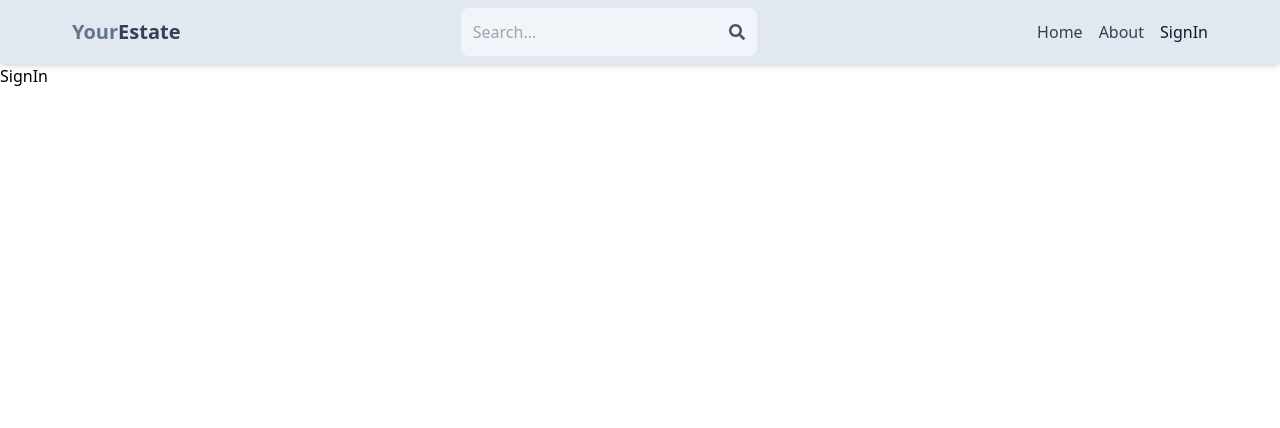
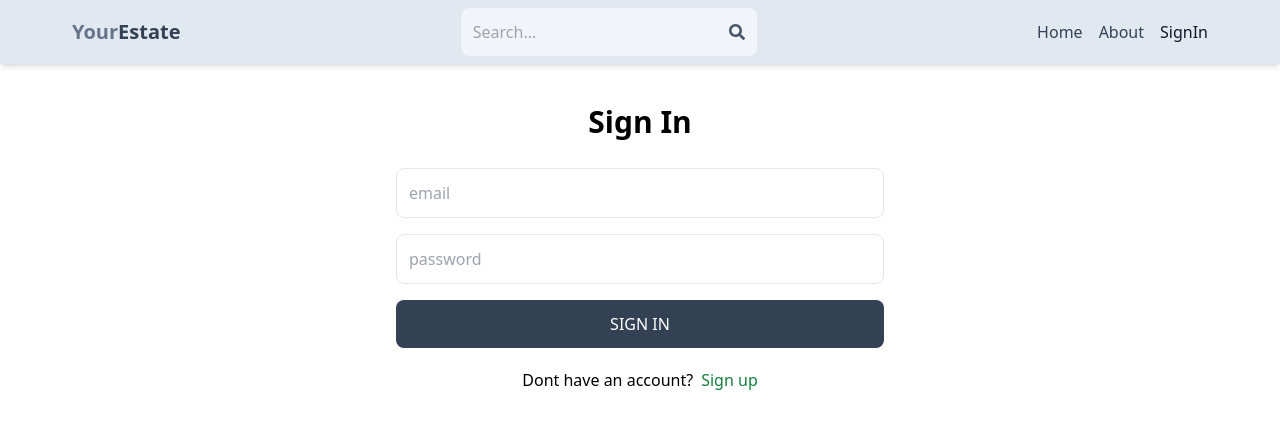
Before and after one commit to sonai21/Mern_Estate_app, a React (Vite) app in the folder client/: page /sign-in in a window 1280 px wide. Shown: the top 428 px of the page. Built offline with nearby package versions, Linux system fonts and the light colour scheme.

Commit message:
complete sign in page functionality

```diff
--- a/client/src/pages/SignIn.jsx
+++ b/client/src/pages/SignIn.jsx
@@ -1,5 +1,76 @@
-import React from "react";
+import React, { useState } from "react";
+import { Link, Navigate, useNavigate } from "react-router-dom";
 
 export default function SignIn() {
-  return <div>SignIn</div>;
+  const [formData, setFormData] = useState({});
+  const [error, setError] = useState(null);
+  const [loading, setLoading] = useState(false);
+  const navigate = useNavigate();
+  const handleChange = (e) => {
+    setFormData({
+      ...formData,
+      [e.target.id]: e.target.value,
+    });
+  };
+  const handleSubmit = async (e) => {
+    //prevent refreshing page
+    e.preventDefault();
+    try {
+      setLoading(true);
+      const res = await fetch("/api/auth/signin", {
+        method: "POST",
+        headers: {
+          "Content-Type": "application/json",
+        },
+        body: JSON.stringify(formData),
+      });
+      const data = await res.json();
+      if (data.success === false) {
+        setLoading(false);
+        setError(data.message);
+        return;
+      }
+      setLoading(false);
+      setError(null);
+      navigate("/");
+    } catch (error) {
+      setLoading(false);
+      setError(data.message);
+    }
+  };
+  return (
+    <div className="p-3 max-w-lg mx-auto">
+      <h1 className="text-3xl text-center font-semibold my-7">Sign In</h1>
+      <form onSubmit={handleSubmit} className="flex flex-col gap-4">
+        <input
+          type="email"
+          placeholder="email"
+          className="border p-3 rounded-lg "
+          id="email"
+          onChange={handleChange}
+        />
+        <input
+          type="password"
+          placeholder="password"
+          className="border p-3 rounded-lg "
+          id="password"
+          onChange={handleChange}
+        />
+        <button
+          disabled={loading}
+          className="bg-slate-700 rounded-lg text-white p-3
+        uppercase hover:opacity-95 disabled:opacity-80"
+        >
+          {loading ? "Loading..." : "Sign In"}
+        </button>
+      </form>
+      <div className="flex gap-2 mt-5 justify-center">
+        <p>Dont have an account?</p>
+        <Link to={"/sign-up"}>
+          <span className="text-green-700 hover:text-green-900">Sign up</span>
+        </Link>
+      </div>
+      {error && <p className="text-red-500 mt5">{error}</p>}
+    </div>
+  );
 }
```
